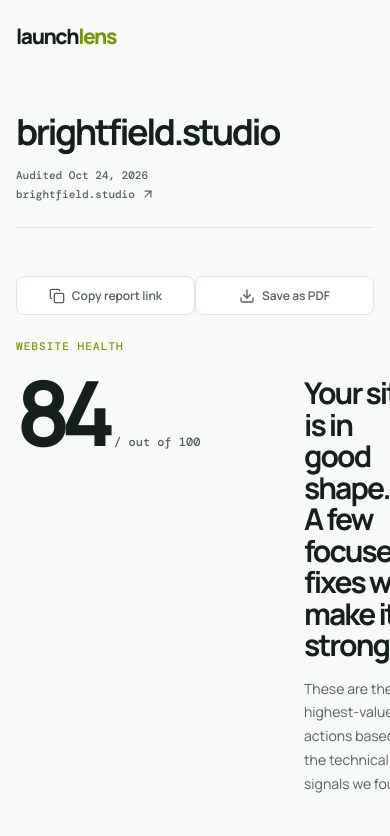
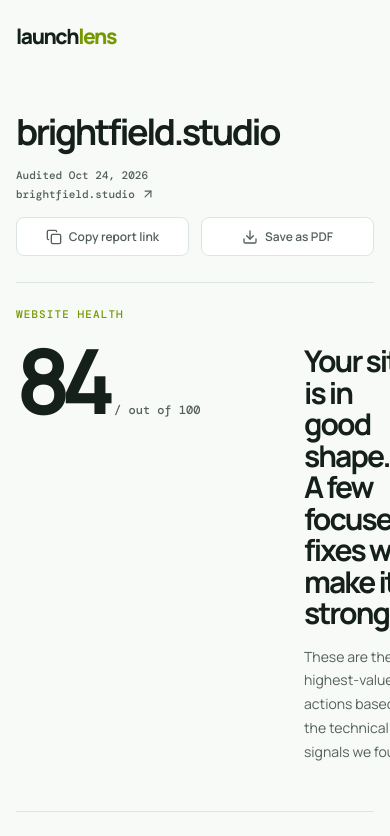
Before and after one commit to script-amv/launchlens, a Next.js app: page /example in a window 390 px wide. Shown: the top 836 px of the page. Built offline with nearby package versions, Linux system fonts and the light colour scheme.

Commit message:
fix: align report actions in masthead

```diff
--- a/src/app/tweaks.css
+++ b/src/app/tweaks.css
@@ -1,2 +1,3 @@
 .overview-kicker{padding-bottom:0}.overview-body{padding-top:var(--s5)}.priority-action svg{transform:none}.audit-form{padding:4px}.audit-form input{height:52px}.audit-form button{display:flex;align-items:center;justify-content:center;gap:8px;height:52px}
 .audit-screenshot img,.screenshot-unavailable{width:280px;justify-self:end;border:7px solid var(--ink);border-radius:26px}.screenshot-unavailable{display:grid;min-height:480px;place-items:center;background:var(--surface);color:var(--muted);font:500 11px 'DM Mono',monospace;text-transform:uppercase;letter-spacing:.08em}@media(max-width:760px){.audit-screenshot img,.screenshot-unavailable{justify-self:start}}
+.report-masthead .audit-meta{margin-left:auto}.report-masthead .report-actions{gap:var(--s3);margin-left:var(--s5);padding:0}.report-masthead .button-secondary{white-space:nowrap}@media(max-width:760px){.report-masthead .report-actions{margin:var(--s4) 0 0}}
--- a/src/components/audit-report-view.tsx
+++ b/src/components/audit-report-view.tsx
@@ -8,8 +8,7 @@
 function formatDate(value: string) { return new Intl.DateTimeFormat("en", { month: "short", day: "numeric", year: "numeric" }).format(new Date(value)); }
 export function AuditReportView({ report }: { report: AuditReport }) {
   return <article className="report-page shell">
-    <header className="report-masthead"><h1>{report.hostname}</h1><div className="audit-meta"><span>Audited {formatDate(report.createdAt)}</span><a href={report.url} target="_blank" rel="noreferrer">{report.url.replace(/^https?:\/\//, "")} <ArrowUpRight size={14}/></a></div></header>
-    <div className="report-actions"><ReportActions /></div>
+    <header className="report-masthead"><h1>{report.hostname}</h1><div className="audit-meta"><span>Audited {formatDate(report.createdAt)}</span><a href={report.url} target="_blank" rel="noreferrer">{report.url.replace(/^https?:\/\//, "")} <ArrowUpRight size={14}/></a></div><ReportActions /></header>
     <section className="report-overview"><p className="kicker overview-kicker">Website health</p><div className="overview-body"><div className="health-score"><div className="score-value"><strong>{report.overallScore}</strong><span>/ out of 100</span></div></div><div className="health-copy"><h2>{report.overallScore >= 80 ? "Your site is in good shape.\nA few focused fixes will make it stronger." : "Your site has a clear path to improvement."}</h2><p>{report.findings.length ? "These are the highest-value actions based on the technical signals we found." : "The baseline checks passed. Keep monitoring performance as your site changes."}</p></div></div></section>
     <section className="metric-rail" aria-label="Audit category scores">{Object.entries(report.categories).map(([key, category]) => { const Icon = labels[key as keyof typeof labels]; return <div key={key}><Icon size={20}/><span>{category.label}</span><strong>{category.score}</strong></div>; })}</section>
     <section className="report-priorities"><div className="report-section"><p className="kicker">Where to start</p><h2>{report.findings.length ? "Your highest-impact actions" : "No priority actions found"}</h2><p className="section-copy">{report.findings.length ? "Start here for the clearest improvement to your visitors’ experience." : "The automated baseline checks passed for this page."}</p></div>{report.findings.length > 0 && <ol className="priority-list">{report.findings.map((finding, index) => <li key={finding.id}><div className="priority-index"><span>0{index + 1}</span><span>{impact[finding.severity]}</span></div><div className="priority-content"><h3>{finding.title}</h3><p>{finding.detail}</p><div className="priority-action"><CheckCircle2 size={16}/><span>{finding.action}</span></div></div></li>)}</ol>}</section>
```
